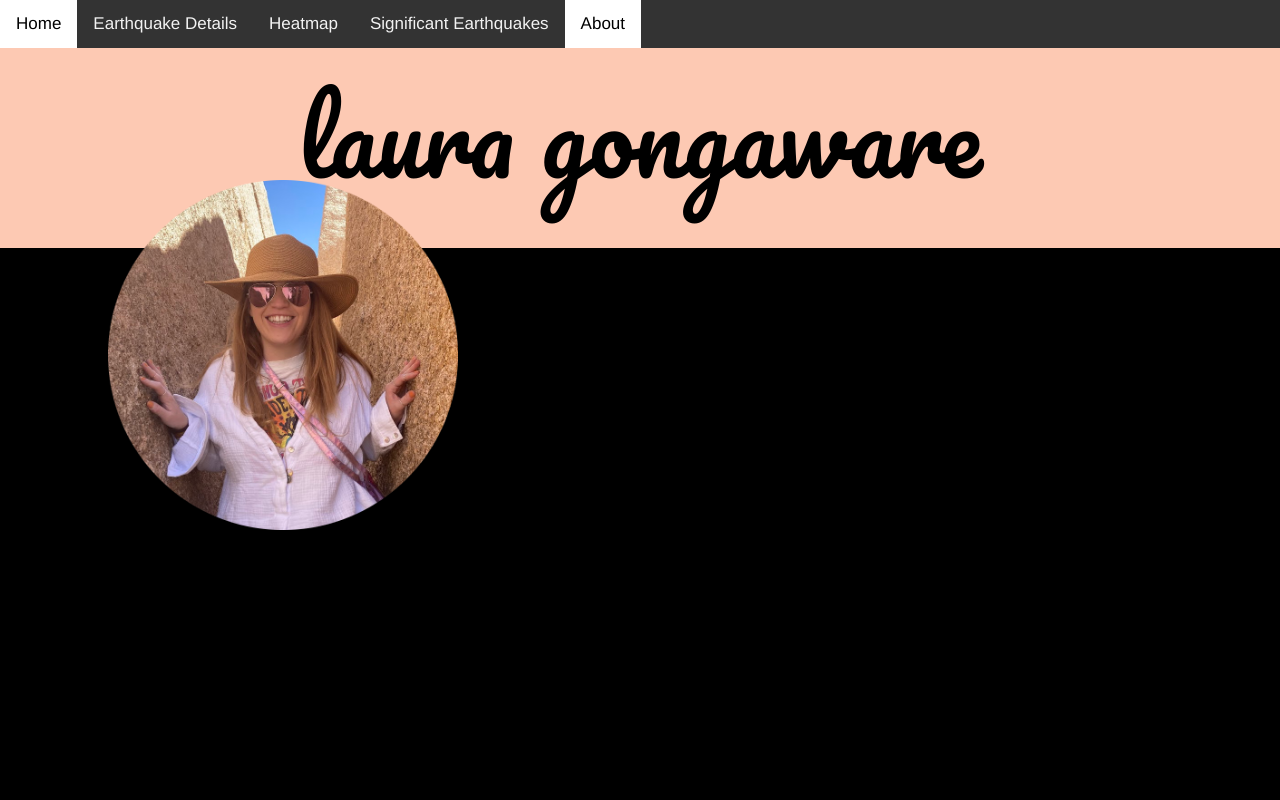
After one commit to LauraGongaware/Earthquakes, a Flask app: page /about in a window 1280 px wide. The commit adds this page. Run offline with Flask 2, Linux system fonts and the light colour scheme; some libraries are stand-ins or nearby versions.

Commit message:
working on about me page

```diff
--- a/BingMaps/map.html
+++ b/BingMaps/map.html
@@ -13,7 +13,6 @@ function GetMap()
 {
     var map = new Microsoft.Maps.Map('#earthquakeMap');
 
-    //Add your post map load code here.
 }
 </script>
 {% endblock %}
--- a/Static/css/maps.css
+++ b/Static/css/maps.css
@@ -36,3 +36,30 @@ html, body {
     background-color: white;
     color: black;
   }
+
+
+.overlay {
+    position: absolute;
+    padding:20px;
+    right: 0;
+    bottom: 0;
+    top: 20%;
+    width: 90%;
+    z-index: 9999;
+}
+
+.FirstDIV {
+    background-color: #FDC9B3;
+    height: 200px;
+    right: 0;
+    bottom: 0;
+    top: 20%;
+    width: 100%;
+    z-index: 9999;
+}
+
+/* img {
+  object-fit: cover;
+  background-color: #FDC9B3;
+  height: 300;
+} */
--- a/Static/css/pages.css
+++ b/Static/css/pages.css
@@ -3,17 +3,19 @@ body, html {
     margin: 0;
     padding: 0;
     margin-left: auto;
+    /* background-color: black; */
     }
 
 body {
     opacity: 0;
     transition: opacity 5s;
+    /* background-color: black; */
 }
 
 .parallax {
     /* height: 100%;  */
     /* height: 575px; */
-    height: 80%;
+    height: 83%;
   }
 
   /* (A) WRAPPER */
@@ -92,7 +94,7 @@ body {
   color: white;
   font-size: 12pt;
   background-color: black;
-  align-items: center;
+  /* align-items: center; */
   position: static;
   height: 50px;
   bottom: 10;
--- a/Static/js/earthquakeGMap.js
+++ b/Static/js/earthquakeGMap.js
@@ -67,8 +67,10 @@ function initMap() {
       alert(`
       We were unable to retrieve data about earthquakes :(
     `);
-    var Marker = new MarkerCluster(map, earthquakeMarker, {imagePath: 'https://developers.google.com/maps/documentation/javascript/examples/markerclusterer/m'});
-    Marker.addMarkers(earthquakeMarker);
+
+    //TO DO Marker Cluster
+    // var Marker = new MarkerCluster(map, earthquakeMarker, {imagePath: 'https://developers.google.com/maps/documentation/javascript/examples/markerclusterer/m'});
+    // Marker.addMarkers(earthquakeMarker);
     });
 
 
--- /dev/null
+++ b/Templates/about.html
@@ -0,0 +1,41 @@
+
+<!doctype html>
+<html>
+  <head>
+    <meta charset="utf-8">
+    <meta name="viewport" content="width=device-width">
+    <link rel="stylesheet" href="/static/css/maps.css">
+    <link rel="stylesheet" href="https://fonts.googleapis.com/css?family=Pacifico">
+    <script src="https://cdn.jsdelivr.net/npm/bootstrap@5.2.3/dist/js/bootstrap.bundle.min.js"
+    integrity="sha384-kenU1KFdBIe4zVF0s0G1M5b4hcpxyD9F7jL+jjXkk+Q2h455rYXK/7HAuoJl+0I4" crossorigin="anonymous"></script>
+    <script crossorigin src="https://unpkg.com/react@16/umd/react.development.js"></script>
+    <script crossorigin src="https://unpkg.com/react-dom@16/umd/react-dom.development.js"></script>
+    <script crossorigin src="https://cdnjs.cloudflare.com/ajax/libs/babel-standalone/6.26.0/babel.js"></script>
+
+    <title>
+      About Page
+    </title>
+  </head>
+  <body style="background-color: black;">
+    <div class="topnav">
+    <a href="/">Home</a>
+    <a href="/map/earthquakes">Earthquake Details</a>
+    <a href="/map/heatmap">Heatmap</a>
+    <a href="/map/significant">Significant Earthquakes</a>
+    <a class="current" href="/about">About</a>
+  </div>
+
+  <div class="container">
+    <div class ="overlay">
+        <img src="static/img/me.png" width="350">
+    </div>
+      <div class="row">
+        <div class="col">
+          <div class ="FirstDIV" style="font-family: 'Pacifico', serif; font-size: 100px; text-align: center;">
+            laura gongaware
+          </div>
+        </div>
+      </div>
+    </div>
+</body>
+</html>
--- a/Templates/base.html
+++ b/Templates/base.html
@@ -16,8 +16,8 @@
   </head>
 
 
-    <script src="https://cdn.jsdelivr.net/npm/bootstrap@5.2.3/dist/js/bootstrap.bundle.min.js"
-    integrity="sha384-kenU1KFdBIe4zVF0s0G1M5b4hcpxyD9F7jL+jjXkk+Q2h455rYXK/7HAuoJl+0I4" crossorigin="anonymous"></script>
+    <!-- <script src="https://cdn.jsdelivr.net/npm/bootstrap@5.2.3/dist/js/bootstrap.bundle.min.js"
+    integrity="sha384-kenU1KFdBIe4zVF0s0G1M5b4hcpxyD9F7jL+jjXkk+Q2h455rYXK/7HAuoJl+0I4" crossorigin="anonymous"></script> -->
     {% block body %}
     {% endblock %}
 
--- a/Templates/gmap.html
+++ b/Templates/gmap.html
@@ -7,10 +7,10 @@
 {% block body %}
 <div class="topnav">
   <a href="/">Home</a>
+  <a class="current" href="/map/earthquakes">Earthquake Details</a>
   <a href="/map/heatmap">Heatmap</a>
-  <a class="current" href="/map/earthquakes">Earthquake Details</a>
   <a href="/map/significant">Significant Earthquakes</a>
-  <a href="">About</a>
+  <a href="/about">About</a>
 </div>
 
   <section class="map">
--- a/Templates/heatmap.html
+++ b/Templates/heatmap.html
@@ -17,10 +17,10 @@ body { margin: 0; padding: 0; }
 
 <div class="topnav">
     <a href="/">Home</a>
+    <a href="/map/earthquakes">Earthquake Details</a>
     <a class="current" href="/map/heatmap">Heatmap</a>
-    <a href="/map/earthquakes">Earthquake Details</a>
     <a href="/map/significant">Significant Earthquakes</a>
-    <a href="">About</a>
+    <a href="/about">About</a>
   </div>
 
 
--- a/json_parser.py
+++ b/json_parser.py
@@ -14,7 +14,7 @@ model.db.create_all()
 
 
 # earthquake_json = open('Data/query.json').read()
-earthquake_json = open('Data/2022.json').read()
+earthquake_json = open('Data/2023.json').read()
 query_dictionary = json.loads(earthquake_json)['features']
 
 # for key, value in query_dictionary.items():
--- a/server.py
+++ b/server.py
@@ -15,6 +15,11 @@ app.jinja_env.undefined = StrictUndefined
 def homepage():
     """View Homepage"""
     return render_template("homepage.html")
+
+@app.route("/about")
+def about():
+    """View about me page"""
+    return render_template("about.html")
 
 
 @app.route("/mapbox")
@@ -44,6 +49,7 @@ def heatmap():
 @app.route("/api/earthquakes")
 def earthquake_info():
     earthquakes_map = []
+    # for earthquake in Earthquake.query.limit(10000):
     for earthquake in Earthquake.query.limit(100):
     # for earthquake in Earthquake.query.all():
         geoJSON_object = {
@@ -91,9 +97,7 @@ def heatmap_():
             earthquake.longitude,
             earthquake.latitude,
             earthquake.depth
-            ]
-            }
-
+            ]}
         properties = {
             "url": earthquake.url,
             "latitude": earthquake.latitude,
@@ -103,18 +107,15 @@ def heatmap_():
             "dateTime": earthquake.dateTime,
             "depth":earthquake.depth
         }
-
         earthquakes_map.append({
             "type": "Feature",
             "geometry": geoJSON_object,
             "properties": properties
-
         })
     data_object = {
         "type": "FeatureCollection",
         "features": earthquakes_map
     }
-
     return jsonify(data_object)
 
 
@@ -129,28 +130,19 @@ def significant_earthquake_info():
             earthquake.longitude,
             earthquake.latitude,
             earthquake.depth
-            ]
-            }
-
+            ]}
         properties = {
-            "url": earthquake.url,
-            "latitude": earthquake.latitude,
-            "longitude": earthquake.longitude,
-            "location": earthquake.location,
             "magnitude": earthquake.magnitude,
             "dateTime": earthquake.dateTime,
-            "depth":earthquake.depth
         }
-
         earthquakes_map.append({
             "type": "Feature",
             "geometry": geoJSON_object,
             "properties": properties
-
         })
-    data_object = {
-        "type": "FeatureCollection",
-        "features": earthquakes_map
+        data_object = {
+            "type": "FeatureCollection",
+             "features": earthquakes_map
     }
     return jsonify(data_object)
 
@@ -160,8 +152,8 @@ def significant_earthquake_info():
 def earthquake_gmap_info():
     earthquakes_gmap = []
     # for earthquake in Earthquake.query.limit(100):
-    # for earthquake in Earthquake.query.filter(extract('year', Earthquake.dateTime).in_([2022, 2023])).all():
-    for earthquake in Earthquake.query.filter(extract('year', Earthquake.dateTime).in_([2022, 2023])).limit(100):
+    # for earthquake in Earthquake.query.filter(extract('year', Earthquake.dateTime).in_([2022, 2023])).all(): //.limit(100):
+    for earthquake in Earthquake.query.filter(extract('year', Earthquake.dateTime).in_([2023])).all():
         earthquakes_gmap.append({
             "url": earthquake.url,
             "latitude": earthquake.latitude,
@@ -175,7 +167,6 @@ def earthquake_gmap_info():
         "type": "FeatureCollection",
         "features": earthquakes_gmap
     }
-
     return jsonify(data_object)
 
 
```
Also changed, not shown: Static/js/homepage.js (+12 -12 lines), Templates/homepage.html (+7 -6 lines), Templates/mapbox2.html (+9 -6 lines), Static/img/about.png (added), Static/img/me.png (added), Static/img/usgs.png (added).
